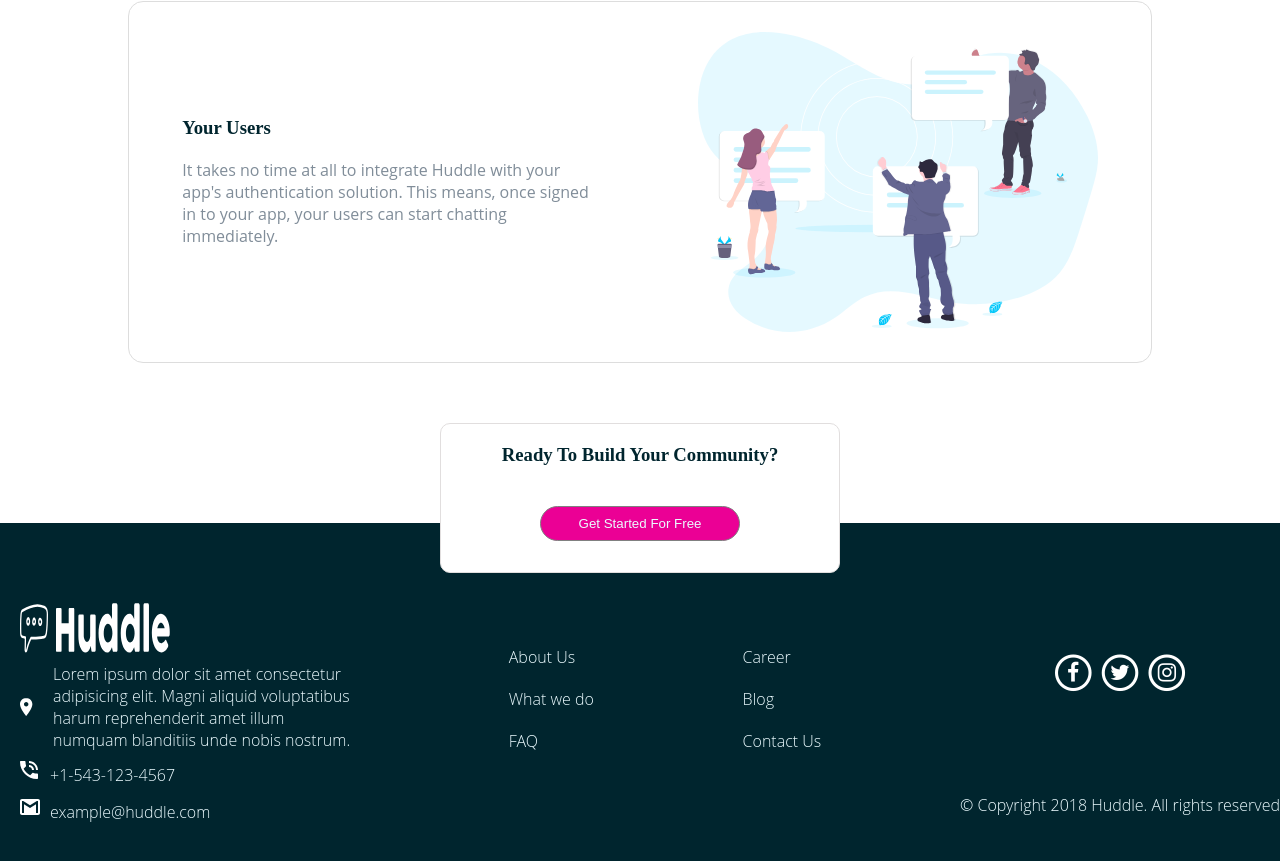
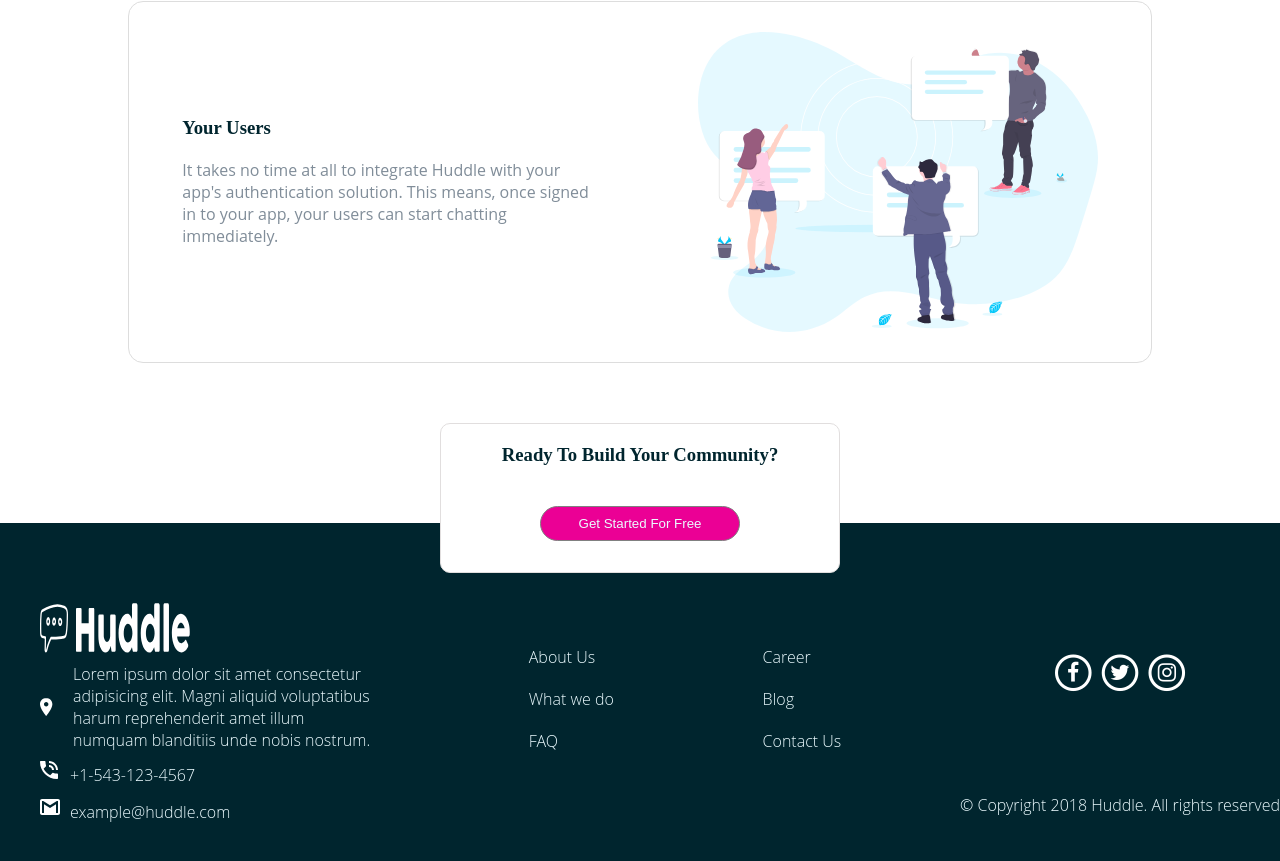
Before and after one commit to ChrisMike10/Huddle-media-Query, a plain HTML site: page index.html in a window 1280 px wide. Shown: the part 1207-2068 px from the top of the page. Drawn offline with Linux system fonts and the light colour scheme; a web font is replaced by a local one.

Commit message:
Update style.css

```diff
--- a/style.css
+++ b/style.css
@@ -174,7 +174,7 @@ footer{
     display: flex;
     flex-direction: column;
     align-items: flex-start;
-    padding: 50px 0px 20px;
+    padding: 50px 20px 20px;
     margin: 20px 10px;
 
 }
@@ -185,7 +185,7 @@ footer{
 .address {
     width: 350px;
     display: flex;
-    justify-content: ;
+    justify-content: space-between;
     align-items: center;
     text-align: left;
 
@@ -237,7 +237,7 @@ footer{
 
 }
 
-@media only screen and (max-width: 485px) {
+@media only screen and (max-width: 375px) {
 
     body {
         display: block;
@@ -361,9 +361,7 @@ footer{
         position: relative;
         top: -100px;
     }
-    .socials img{
 
-    }
 
     .copyright {
         position: relative;
```
